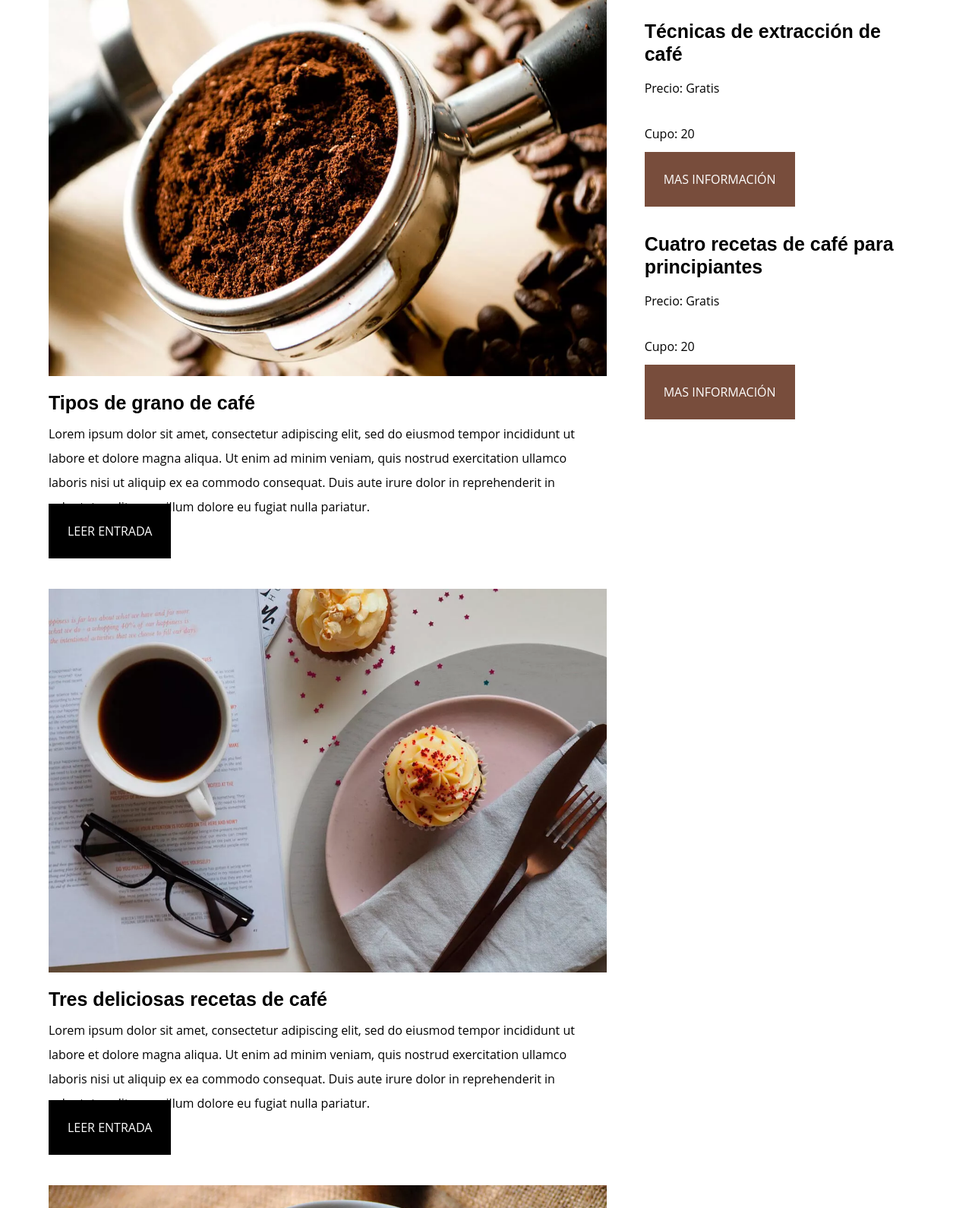
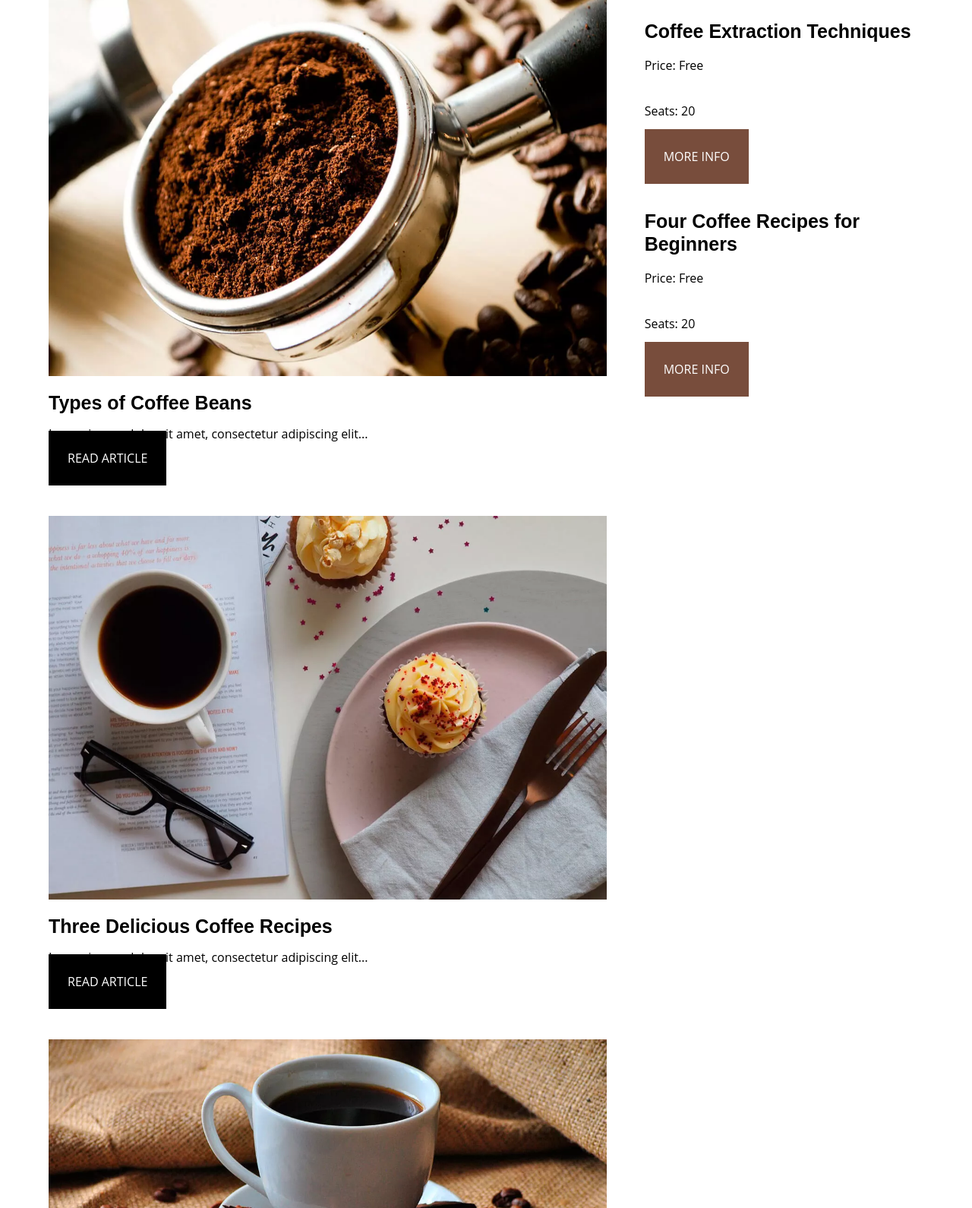
Before and after one commit to Carturo8/Coffee-Blog, a plain HTML site: page index.html in a window 1280 px wide. Shown: the part 726-2316 px from the top of the page at 76% size. Drawn offline with Linux system fonts and the light colour scheme.

Commit message:
Update files

```diff
--- a/index.html
+++ b/index.html
@@ -1,30 +1,27 @@
 <!-- Declares the document as HTML5 -->
 <!DOCTYPE html>
-<!-- Sets the language of the document to English -->
 <html lang="en">
 
-<!-- Contains meta-info, styles, and scripts for the website -->
+<!-- Head: Meta info, title and styles -->
 <head>
-    <!-- Sets character encoding to UTF-8 -->
-    <meta charset="UTF-8">
-    <!-- Sets viewport for mobile devices -->
-    <meta name="viewport" content="width=device-width, initial-scale=1.0"/>
-    <!-- Title shown in the browser tab -->
+    <meta charset="UTF-8" />
+    <meta name="viewport" content="width=device-width, initial-scale=1.0" />
     <title>BlogDeCafe</title>
-    <!-- Link to an external CSS file -->
     <link rel="stylesheet" href="styles.css" />
 </head>
 
-<!-- Website layout starts here -->
+<!-- Body: Main content of the page -->
 <body>
-    <!-- Header section -->
+
+    <!-- =====================
+         Header Section
+    ======================= -->
     <header>
         <div class="container">
             <div class="top-bar">
-                <a href="">
+                <a href="#">
                     <h1>Blog<span>DeCafé</span></h1>
                 </a>
-                <!-- Navigation section -->
                 <nav class="navigation">
                     <a href="pages/nosotros.html">Nosotros</a>
                     <a href="pages/cursos.html">Cursos</a>
@@ -32,15 +29,22 @@
                 </nav>
             </div>
         </div>
+
         <div class="text-header">
-            <h2>Blog de café con consejos y cursos</h2>
-            <p>aprende de los expertos con las mejores recetas y consejos</p>
+            <h2>Coffee Blog: Tips and Courses</h2>
+            <p>Learn from experts with the best recipes and tips</p>
         </div>
     </header>
-    <!-- Main section -->
+
+    <!-- =====================
+         Main and Sidebar
+    ======================= -->
     <div class="container_2">
+
+        <!-- Main Blog Section -->
         <main class="blog">
-            <h3 class="titles-h3">Nuestro Blog</h3>
+            <h3 class="titles-h3">Our Blog</h3>
+
             <article class="info-blog">
                 <div class="img-blog">
                     <picture>
@@ -48,16 +52,12 @@
                     </picture>
                 </div>
                 <div class="text-blog">
-                    <h4 class="titles-h4">Tipos de grano de café</h4>
-                    <p>
-                        Lorem ipsum dolor sit amet, consectetur adipiscing elit, sed do eiusmod tempor incididunt ut
-                        labore et dolore magna aliqua. Ut enim ad minim veniam, quis nostrud exercitation ullamco
-                        laboris nisi ut aliquip ex ea commodo consequat. Duis aute irure dolor in reprehenderit in
-                        voluptate velit esse cillum dolore eu fugiat nulla pariatur.
-                    </p>
-                    <a href="pages/information.html" class="button-blog">LEER ENTRADA</a>
+                    <h4 class="titles-h4">Types of Coffee Beans</h4>
+                    <p>Lorem ipsum dolor sit amet, consectetur adipiscing elit...</p>
+                    <a href="pages/information.html" class="button-blog">READ ARTICLE</a>
                 </div>
             </article>
+
             <article class="info-blog">
                 <div class="img-blog">
                     <picture>
@@ -65,16 +65,12 @@
                     </picture>
                 </div>
                 <div class="text-blog">
-                    <h4 class="titles-h4">Tres deliciosas recetas de café</h4>
-                    <p>
-                        Lorem ipsum dolor sit amet, consectetur adipiscing elit, sed do eiusmod tempor incididunt ut
-                        labore et dolore magna aliqua. Ut enim ad minim veniam, quis nostrud exercitation ullamco
-                        laboris nisi ut aliquip ex ea commodo consequat. Duis aute irure dolor in reprehenderit in
-                        voluptate velit esse cillum dolore eu fugiat nulla pariatur.
-                    </p>
-                    <a href="pages/information.html" class="button-blog">LEER ENTRADA</a>
+                    <h4 class="titles-h4">Three Delicious Coffee Recipes</h4>
+                    <p>Lorem ipsum dolor sit amet, consectetur adipiscing elit...</p>
+                    <a href="pages/information.html" class="button-blog">READ ARTICLE</a>
                 </div>
             </article>
+
             <article class="info-blog">
                 <div class="img-blog">
                     <picture>
@@ -82,50 +78,42 @@
                     </picture>
                 </div>
                 <div class="text-blog">
-                    <h4 class="titles-h4">Beneficios del café</h4>
-                    <p>
-                        Lorem ipsum dolor sit amet, consectetur adipiscing elit, sed do eiusmod tempor incididunt ut
-                        labore et dolore magna aliqua. Ut enim ad minim veniam, quis nostrud exercitation ullamco
-                        laboris nisi ut aliquip ex ea commodo consequat. Duis aute irure dolor in reprehenderit in
-                        voluptate velit esse cillum dolore eu fugiat nulla pariatur.
-                    </p>
-                    <a href="pages/information.html" class="button-blog">LEER ENTRADA</a>
+                    <h4 class="titles-h4">Benefits of Coffee</h4>
+                    <p>Lorem ipsum dolor sit amet, consectetur adipiscing elit...</p>
+                    <a href="pages/information.html" class="button-blog">READ ARTICLE</a>
                 </div>
             </article>
         </main>
+
+        <!-- Sidebar Section -->
         <aside class="sidebar">
-            <h3 class="titles-h3">Nuestros cursos y talleres</h3>
+            <h3 class="titles-h3">Our Courses and Workshops</h3>
             <ul>
                 <li>
-                    <h4>Técnicas de extracción de café</h4>
-                    <p>
-                        <span>Precio:</span> Gratis
-                    </p>
-                    <p>
-                        <span>Cupo:</span> 20
-                    </p>
-                    <a href="pages/information.html" class="button-sidebar">MAS INFORMACIÓN</a>
+                    <h4>Coffee Extraction Techniques</h4>
+                    <p><span>Price:</span> Free</p>
+                    <p><span>Seats:</span> 20</p>
+                    <a href="pages/information.html" class="button-sidebar">MORE INFO</a>
                 </li>
                 <li>
-                    <h4>Cuatro recetas de café para principiantes</h4>
-                    <p>
-                        <span>Precio:</span> Gratis
-                    </p>
-                    <p>
-                        <span>Cupo:</span> 20
-                    </p>
-                    <a href="pages/information.html" class="button-sidebar">MAS INFORMACIÓN</a>
+                    <h4>Four Coffee Recipes for Beginners</h4>
+                    <p><span>Price:</span> Free</p>
+                    <p><span>Seats:</span> 20</p>
+                    <a href="pages/information.html" class="button-sidebar">MORE INFO</a>
                 </li>
             </ul>
         </aside>
     </div>
+
+    <!-- =====================
+         Footer Section
+    ======================= -->
     <footer>
         <div class="container">
             <div class="top-bar">
-                <a href="">
+                <a href="#">
                     <h1>Blog<span>DeCafé</span></h1>
                 </a>
-                <!-- Navigation section -->
                 <nav class="navigation">
                     <a href="pages/nosotros.html">Nosotros</a>
                     <a href="pages/cursos.html">Cursos</a>
@@ -134,6 +122,7 @@
             </div>
         </div>
     </footer>
+
 </body>
 
 </html>
--- a/styles.css
+++ b/styles.css
@@ -1,4 +1,7 @@
-/* Custom properties */
+/* ================================
+   Root Variables and Global Reset
+=================================== */
+
 :root {
     --font-heading: 'PT Sans', sans-serif;
     --font-paragraphs: 'Open Sans', sans-serif;
@@ -8,15 +11,16 @@
     --black: #000;
 }
 
-/* Global reset */
+/* Reset margins and paddings */
 * {
     margin: 0;
     padding: 0;
+    box-sizing: inherit;
 }
 
 html {
     box-sizing: border-box;
-    font-size: 62.5%;
+    font-size: 62.5%; /* 1rem = 10px for easier rem scaling */
 }
 
 body {
@@ -25,49 +29,61 @@ body {
     line-height: 2;
 }
 
-/** Globals **/
+/* ======================
+   Typography and Layout
+======================== */
 
-.container {
+h1, h2, h3, h4 {
+    font-family: var(--font-heading), sans-serif;
+    line-height: 1.2;
+}
+
+h1 { font-size: 4.5rem; }
+h2 { font-size: 3.5rem; }
+h3 { font-size: 3rem; }
+h4 { font-size: 2.5rem; }
+
+a {
+    text-decoration: none;
+    color: var(--white);
+}
+
+img {
+    max-width: 100%;
+}
+
+ul {
+    list-style: none;
+}
+
+/* ==========================
+   Utility and Helper Classes
+=========================== */
+
+.no-margin { margin: 0; }
+.no-padding { padding: 0; }
+.center-text { text-align: center; }
+
+/* ====================
+   Layout Containers
+==================== */
+
+.container, .container_2 {
     max-width: 120rem;
     width: 90%;
     margin: 0 auto;
 }
 
 .container_2 {
-    max-width: 120rem;
-    width: 90%;
-    margin: 0 auto;
     display: grid;
     grid-template-columns: 2fr 1fr;
     gap: 5rem;
 }
 
-a {
-    text-decoration: none;
-    color: var(--white);
-}
+/* ====================
+   Header and Nav Bar
+==================== */
 
-h1, h2, h3, h4 {
-    font-family: var(--font-heading), sans-serif;
-    line-height: 1.2;
-}
-
-h1{font-size: 4.5rem;}
-h2{font-size: 3.5rem;}
-h3{font-size: 3rem;}
-h4{font-size: 2.5rem;}
-
-img{max-width: 100%;}
-
-ul{list-style: none;}
-
-/** Utilities **/
-
-.no-margin {margin: 0;}
-.no-padding {padding: 0;}
-.center-text {text-align: center;}
-
-/* Header */
 header {
     height: 60rem;
     background-image: url(./img/banner.webp);
@@ -85,13 +101,24 @@ header {
     padding: 3rem 0;
 }
 
-.top-bar h1 {font-weight: lighter;}
-.top-bar span {font-weight: bold;}
+.top-bar h1 {
+    font-weight: lighter;
+}
+
+.top-bar span {
+    font-weight: bold;
+}
 
 /* Navigation */
-.navigation {font-size: 1.9rem;}
-.navigation a {padding-right: 3rem;}
+.navigation {
+    font-size: 1.9rem;
+}
 
+.navigation a {
+    padding-right: 3rem;
+}
+
+/* Header Text */
 .text-header {
     display: flex;
     flex-direction: column;
@@ -100,7 +127,10 @@ header {
     margin: 13rem auto;
 }
 
-/* Main */
+/* ====================
+   Main Blog Section
+==================== */
+
 .blog {
     padding: 2rem 0;
 }
@@ -113,7 +143,10 @@ header {
     padding-bottom: 2rem;
 }
 
-/* Side Bar */
+/* ====================
+   Sidebar Section
+==================== */
+
 .sidebar {
     padding: 2rem 0;
 }
@@ -123,6 +156,10 @@ header {
     line-height: 6rem;
 }
 
+/* ====================
+   Shared Titles
+==================== */
+
 .titles-h3 {
     padding: 2rem 0 4rem 0;
 }
@@ -130,6 +167,10 @@ header {
 .titles-h4 {
     padding: 1rem 0;
 }
+
+/* ====================
+   Buttons
+==================== */
 
 .button-blog {
     padding: 2.5rem;
@@ -142,7 +183,10 @@ header {
     background-color: var(--primary);
 }
 
-/* Footer */
+/* ====================
+   Footer
+==================== */
+
 footer {
     background-color: var(--black);
 }
```
